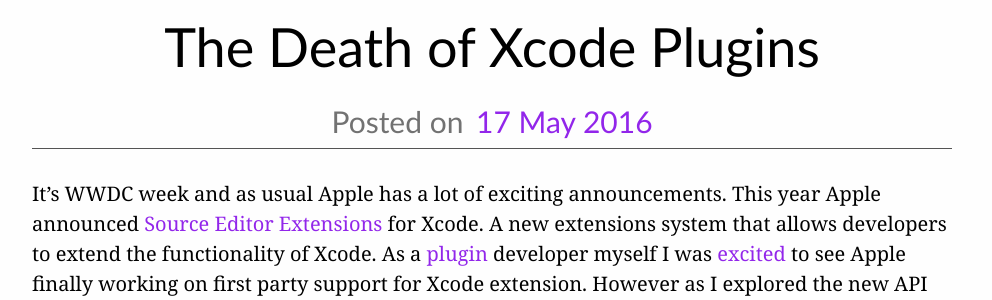
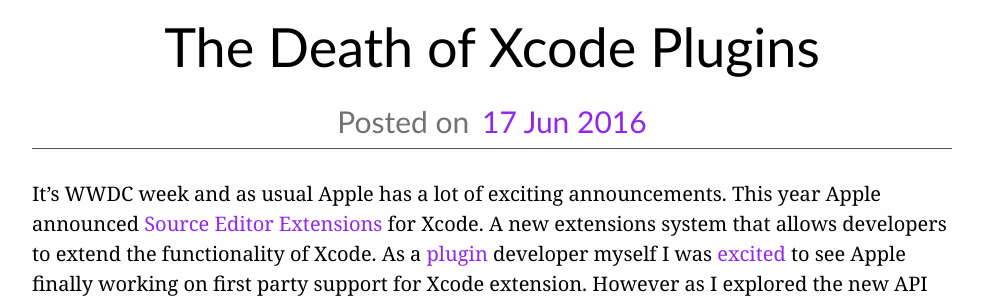
Before and after one commit to k0nserv/hugotunius.se, a Jekyll site: the page built from _posts/2016-06-17-the-death-of-xcode-plugins.md, in a window 1280 px wide. Shown: the part 124-424 px from the top of the page, without its empty margins (148-1140 px from the left). Built offline with Jekyll 4.4.1, drawn with Linux system fonts in a browser that asks for light colours; part of the change alters nothing that is shown.

```diff
--- a/_posts/2016-06-17-the-death-of-xcode-plugins.md
+++ b/_posts/2016-06-17-the-death-of-xcode-plugins.md
@@ -2,7 +2,9 @@
 title: The Death of Xcode Plugins
 layout: post
 categories: dev-environment apple
-date: 2016-05-17
+date: 2016-06-17
+redirect_from:
+  - /2016/05/17/the-death-of-xcode-plugins.html
 description: >
   Xcode's Source Editor Extensions were
   announced at WWDC. Initially exicting the
```
